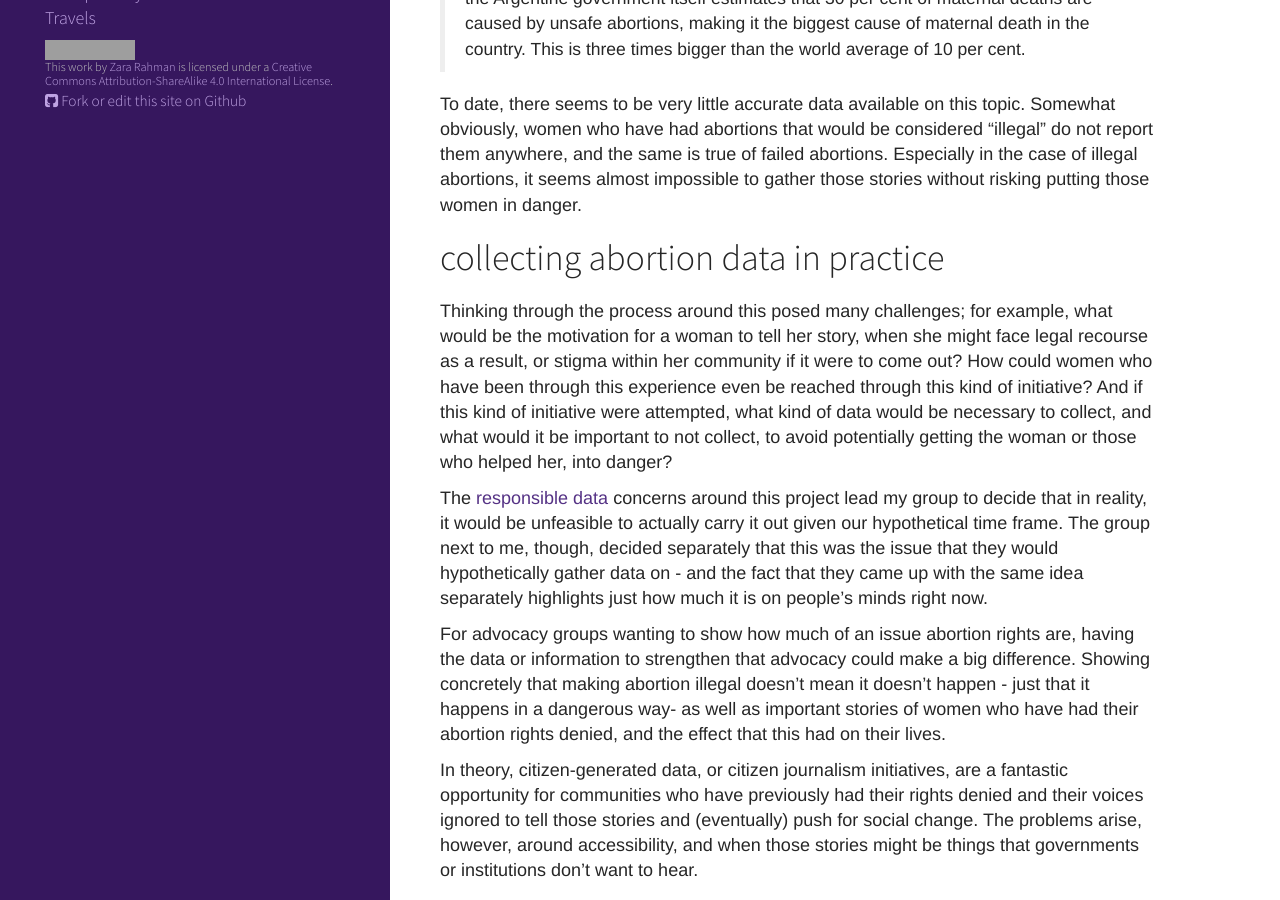
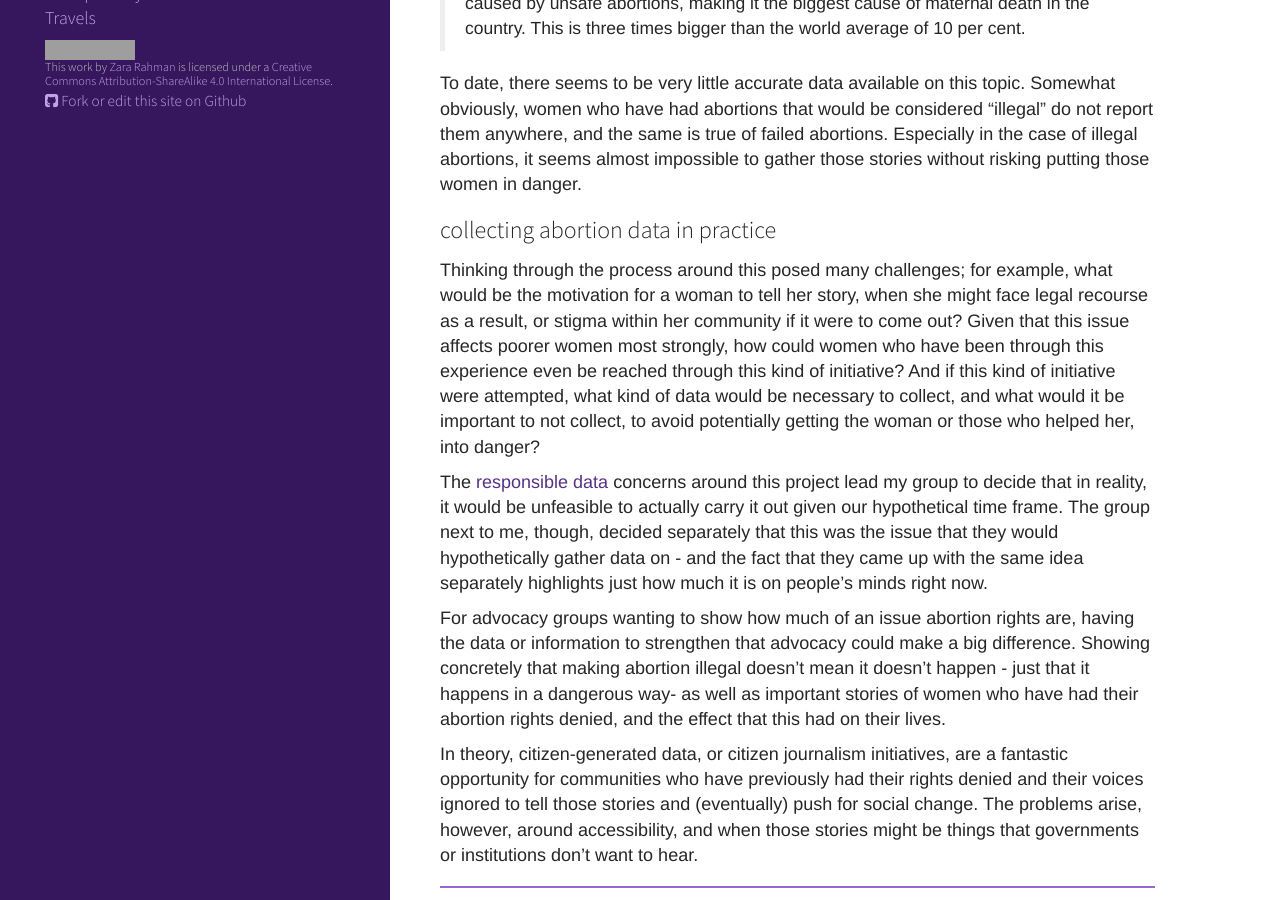
Before and after one commit to zararah/zararah.net, a Jekyll site: the page built from _posts/2015/2015-09-11-citizen-data-abortion-rights.md, in a window 1280 px wide and 900 px high, scrolled down 1207 px. Built offline with Jekyll 4.4.1, drawn with Linux system fonts in a browser that asks for light colours; Markdown is read by kramdown in place of the engine named in the settings; grey boxes are pictures that could not be loaded.

Commit message:
Adjust subheadings

```diff
--- a/_posts/2015/2015-09-11-citizen-data-abortion-rights.md
+++ b/_posts/2015/2015-09-11-citizen-data-abortion-rights.md
@@ -16,7 +16,7 @@
 
 At the [MediaParty](mediaparty.info) that I attended in Buenos Aires, I attended a workshop on 'crowd-powerded journalism', with Amanda Zamora of ProPublica. We got into groups to brainstorm examples of good [‘crowd-powered journalism’](https://www.propublica.org/article/propublicas-aims-to-spur-more-crowd-powered-news) projects, and the group I was in mentioned immediately that this could be a good way to gather data on women’s rights in Argentina.
 
-## abortions in Argentina: context
+### abortions in Argentina: context
 
 For example - how are abortions taking place? Here in Argentina, abortions are strictly limited: legally, abortion is allowed in cases of rape or when the pregnancy is detrimental to the woman's health, but obviously, "proving" any of these can be difficult. Additionally, in remote areas that have strong Catholic roots, there are many cases of abortion being denied illegally - and in these cases, presumably it's difficult for women to know where to go to report this activity as its being enforced by the state itself.
 
@@ -31,9 +31,9 @@
 
 To date, there seems to be very little accurate data available on this topic. Somewhat obviously, women who have had abortions that would be considered “illegal” do not report them anywhere, and the same is true of failed abortions. Especially in the case of illegal abortions, it seems almost impossible to gather those stories without risking putting those women in danger.
 
-## collecting abortion data in practice
+### collecting abortion data in practice
 
-Thinking through the process around this posed many challenges; for example, what would be the motivation for a woman to tell her story, when she might face legal recourse as a result, or stigma within her community if it were to come out? How could women who have been through this experience even be reached through this kind of initiative? And if this kind of initiative were attempted, what kind of data would be necessary to collect, and what would it be important to not collect, to avoid potentially getting the woman or those who helped her, into danger?
+Thinking through the process around this posed many challenges; for example, what would be the motivation for a woman to tell her story, when she might face legal recourse as a result, or stigma within her community if it were to come out? Given that this issue affects poorer women most strongly, how could women who have been through this experience even be reached through this kind of initiative? And if this kind of initiative were attempted, what kind of data would be necessary to collect, and what would it be important to not collect, to avoid potentially getting the woman or those who helped her, into danger?
 
 The [responsible data](responsibledata.io) concerns around this project lead my group to decide that in reality, it would be unfeasible to actually carry it out given our hypothetical time frame. The group next to me, though, decided separately that this was the issue that they would hypothetically gather data on - and the fact that they came up with the same idea separately highlights just how much it is on people's minds right now.
 
```
